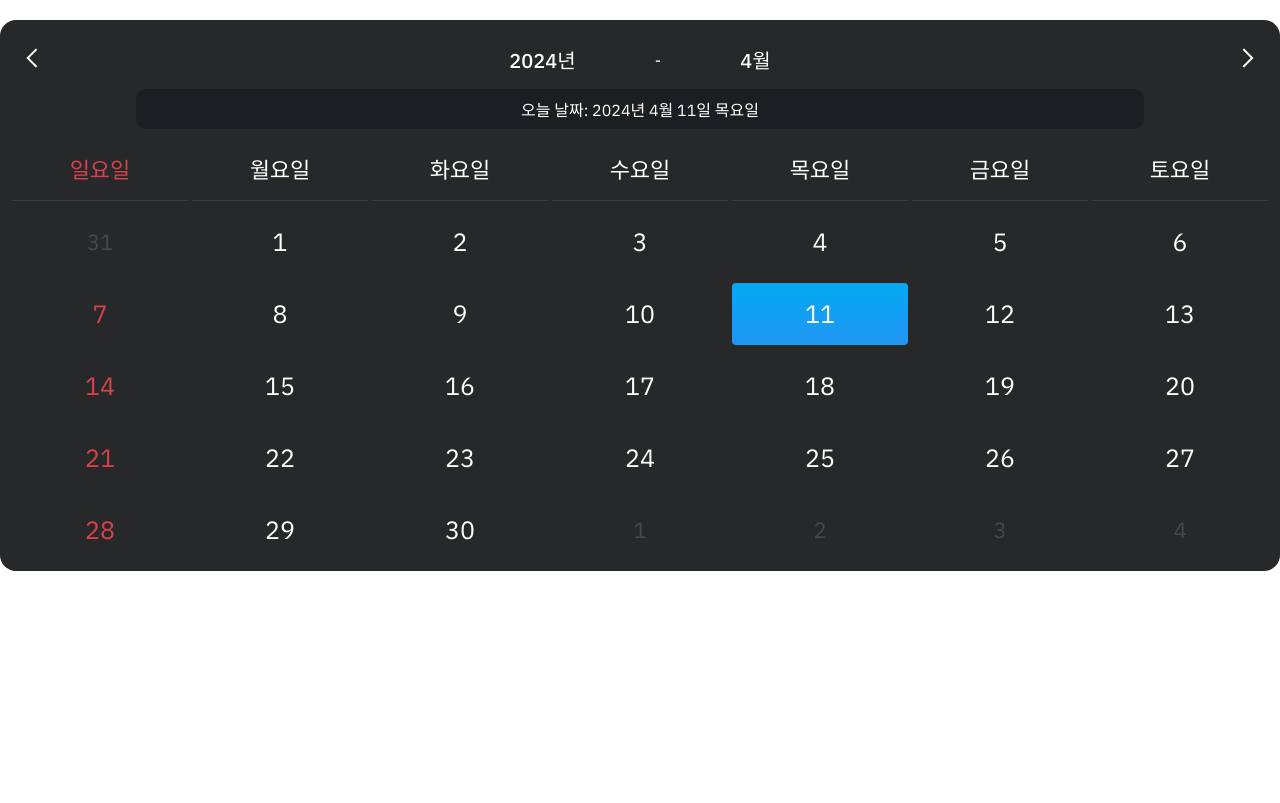
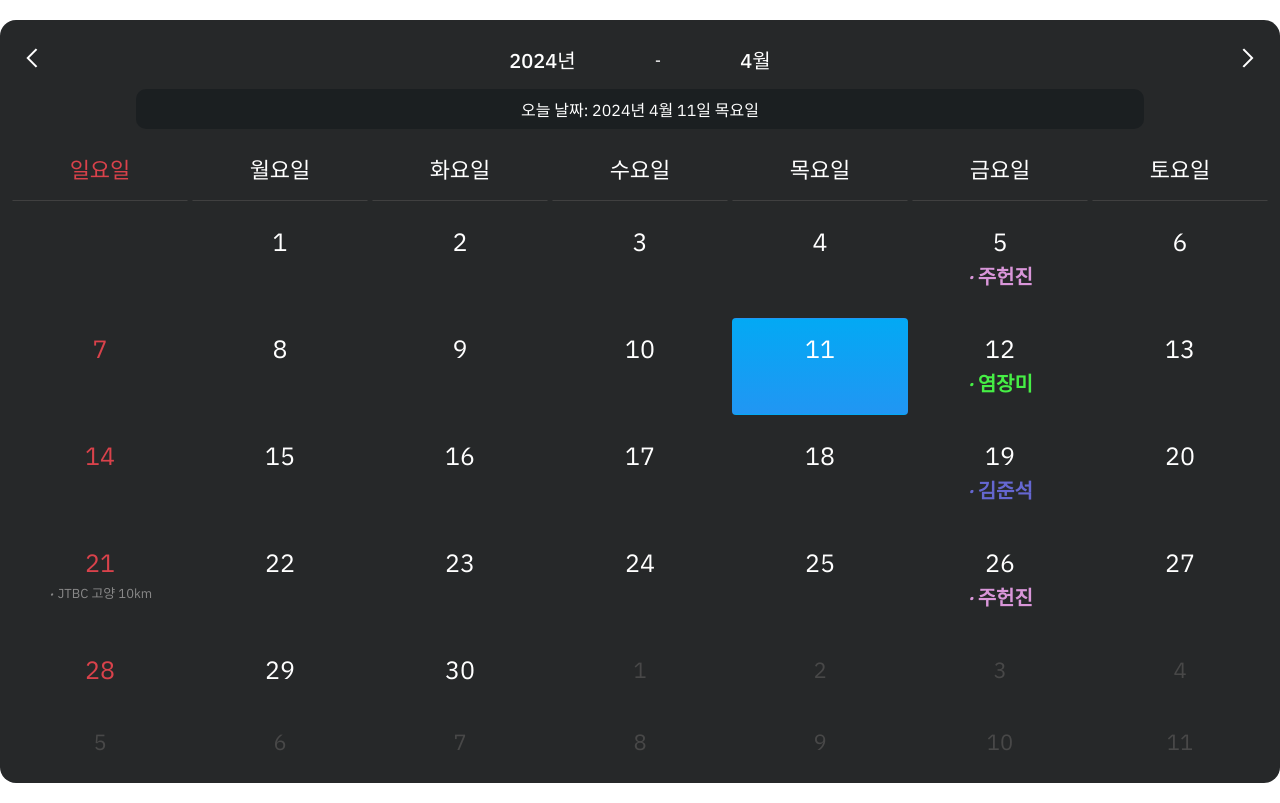
Before and after one commit to jay-juns/--, a website: page index.html in a window 1280 px wide. Drawn offline with Linux system fonts and the light colour scheme.

Commit message:
메세지 추가

```diff
--- a/css/style.css
+++ b/css/style.css
@@ -68,8 +68,40 @@
     color: var(--calendar-font-color);
     text-decoration: none;
     display: flex;
+    flex-direction:column;
     justify-content: center;
     font-size:25px;
+}
+.calendar .calendar-inner .calendar-body .number-item > a > span {
+    margin-top:5px;
+    font-size:20px;
+    display:flex;
+    align-items:center;
+    justify-content: center;
+    color:#fff;
+    font-weight:700;
+}
+.calendar .calendar-inner .calendar-body .number-item > a > .ju {
+    color:#d996d9;
+}
+.calendar .calendar-inner .calendar-body .number-item > a > .yeom {
+    color:#46ef45;
+}
+.calendar .calendar-inner .calendar-body .number-item > a > .kim {
+    color:#6567d1;
+}
+.calendar .calendar-inner .calendar-body .number-item > a > .special-day {
+    font-size:13px;
+    font-weight:400;
+    line-height:1.2;
+    color:#888;
+}
+.calendar .calendar-inner .calendar-body .number-item.calendar-today > a > span {
+    color:#fff
+}
+.calendar .calendar-inner .calendar-body div>a>span>.ico{
+    font-size:18px;
+    margin-right:4px;
 }
 
 .calendar .calendar-inner .calendar-body div:hover {
--- a/js/common.js
+++ b/js/common.js
@@ -106,38 +106,63 @@ function CalendarControl() {
         calendarControl.displayMonth();
         calendarControl.displayYear();
         let count = 1;
-        let prevDateCount = 0;
+        let prevDateCount = calendarControl.firstDay().getDay(); // 달력의 첫 주에 대한 이전 달의 날짜 수를 결정합니다.
 
-        calendarControl.prevMonthLastDate = calendarControl.getPreviousMonthLastDate();
-        let prevMonthDatesArray = [];
-        let calendarDays = calendarControl.daysInMonth(
-          calendar.getMonth() + 1,
-          calendar.getFullYear()
-        );
-        // dates of current month
-        for (let i = 1; i < calendarDays; i++) {
-          if (i < calendarControl.firstDayNumber()) {
-            prevDateCount += 1;
-            document.querySelector(
-              ".calendar .calendar-body"
-            ).innerHTML += `<div class="prev-dates"></div>`;
-            prevMonthDatesArray.push(calendarControl.prevMonthLastDate--);
-          } else {
-            document.querySelector(
-              ".calendar .calendar-body"
-            ).innerHTML += `<div class="number-item" data-num=${count}><a class="dateNumber" href="javascript:void(0);">${count++}</a></div>`;
-          }
+        let firstDayOfMonth = new Date(calendar.getFullYear(), calendar.getMonth(), 1);
+        let daysInMonth = calendarControl.daysInMonth(calendar.getMonth() + 1, calendar.getFullYear());
+
+        // 이전 달의 마지막 날짜를 포함한 배열을 생성합니다.
+        for (let i = 0; i < prevDateCount; i++) {
+            document.querySelector(".calendar .calendar-body").innerHTML += `<div class="prev-dates"></div>`;
         }
-        //remaining dates after month dates
-        for (let j = 0; j < prevDateCount + 1; j++) {
-          document.querySelector(
-            ".calendar .calendar-body"
-          ).innerHTML += `<div class="number-item" data-num=${count}><a class="dateNumber" href="javascript:void(0);">${count++}</a></div>`;
+
+        // 금요일에만 특정 데이터를 표시하기 위한 인덱스 초기화
+        let fridayDataIndex = 0;
+        let fridayData = ["주헌진", "염장미", "김준석"]; // 금요일에 표시할 데이터
+
+        // 현재 달의 모든 날짜를 순회합니다.
+        for (let day = 1; day <= daysInMonth; day++) {
+            let currentDate = new Date(calendar.getFullYear(), calendar.getMonth(), day);
+            let dayOfWeek = currentDate.getDay(); // 요일을 가져옵니다 (0: 일요일, 1: 월요일, ..., 6: 토요일)
+            let dayContent = day; // 기본적으로 표시될 날짜 내용
+            let extraClass = ""; // 추가할 클래스 초기화
+            let spanClass;
+            let currentFridayData = fridayData[fridayDataIndex % fridayData.length];
+            switch (currentFridayData) {
+                case "주헌진":
+                    spanClass = "ju";
+                    break;
+                case "염장미":
+                    spanClass = "yeom";
+                    break;
+                case "김준석":
+                    spanClass = "kim";
+                    break;
+                default:
+                    spanClass = ""; // 기본 클래스 (해당하는 경우가 없을 때)
+            }
+             // 특정 날짜에 대한 조건 확인 (예: 4월 21일)
+            if (currentDate.getMonth() === 3 && currentDate.getDate() === 21) { // JavaScript에서 월은 0부터 시작하므로 4월은 3입니다.
+                dayContent += `<span class="special-day"><i class="ico">·</i>JTBC 고양 10km</span>`;
+                extraClass = "marathon-day"; // 이 날짜에 추가할 특정 클래스
+            }
+
+            // 금요일에만 특정 데이터 추가
+            if (dayOfWeek === 5) { // 5는 금요일을 의미
+                dayContent += `<span class="${spanClass}"><i class="ico">·</i>${currentFridayData}</span>`;
+                fridayDataIndex++; // 다음 금요일에 표시할 데이터로 인덱스 이동
+            }
+            document.querySelector(".calendar .calendar-body").innerHTML += `<div class="number-item ${extraClass}" data-num=${day}><a class="dateNumber" href="javascript:void(0);">${dayContent}</a></div>`;
         }
-        calendarControl.highlightToday();
-        calendarControl.plotPrevMonthDates(prevMonthDatesArray);
-        calendarControl.plotNextMonthDates();
-      },
+
+        // 현재 달력 뷰에 필요한 다음 달의 날짜 수를 채웁니다.
+        let remainingSlots = 42 - (daysInMonth + prevDateCount); // 42는 일반적으로 달력의 총 슬롯 수 (6주 * 7일)
+        for (let i = 1; i <= remainingSlots; i++) {
+            document.querySelector(".calendar .calendar-body").innerHTML += `<div class="next-dates">${i}</div>`;
+        }
+
+        calendarControl.highlightToday(); // 오늘 날짜 강조
+    },
       attachEvents: function () {
         let prevBtn = document.querySelector(".calendar .calendar-prev a");
         let nextBtn = document.querySelector(".calendar .calendar-next a");
--- a/package.json
+++ b/package.json
@@ -1,5 +1,6 @@
 {
   "devDependencies": {
+    "homepage": "https://jay-juns.github.io/calendar.js/",
     "gh-pages": "^6.1.1"
   }
 }
```
